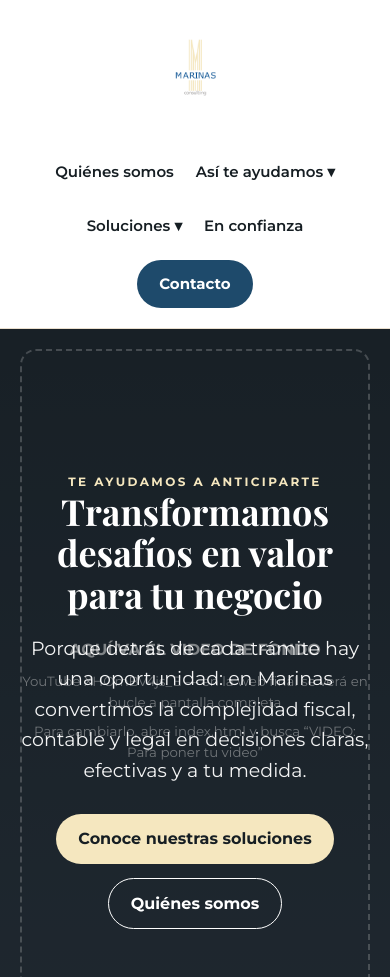
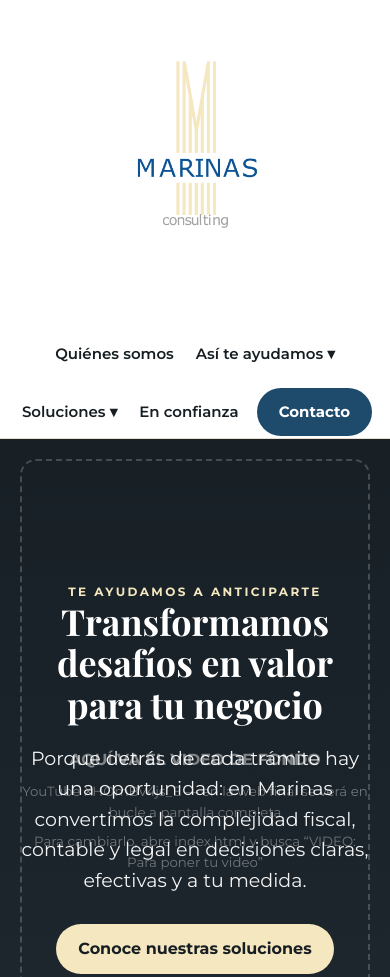
Before and after one commit to imarinas73/imarinas-web, a plain HTML site: page index.html in a window 390 px wide. Shown: the top 977 px of the page. Drawn offline with nearby package versions, Linux system fonts and the light colour scheme.

Commit message:
Update index.html

```diff
--- a/index.html
+++ b/index.html
@@ -76,8 +76,8 @@ footer{background:var(--oscuro);color:#fff;padding:48px 24px 28px}
 .footer-col a{display:block;padding:4px 0;color:#d6dbe0}
 .copy{max-width:1180px;margin:32px auto 0;padding-top:16px;border-top:1px solid #2a3945;color:#9aa8b3;font-size:13px}
 @media(max-width:860px){
-  .header-inner{flex-direction:column;text-align:center;padding:20px}
-  .logo img{height:100px}
+  .header-inner{flex-direction:column;text-align:center;padding:2px}
+  .logo img{height:300px}
   nav{flex-wrap:wrap;justify-content:center;gap:14px;font-size:15px}
   .hero h1{font-size:36px}
   section h2{font-size:30px}
```
